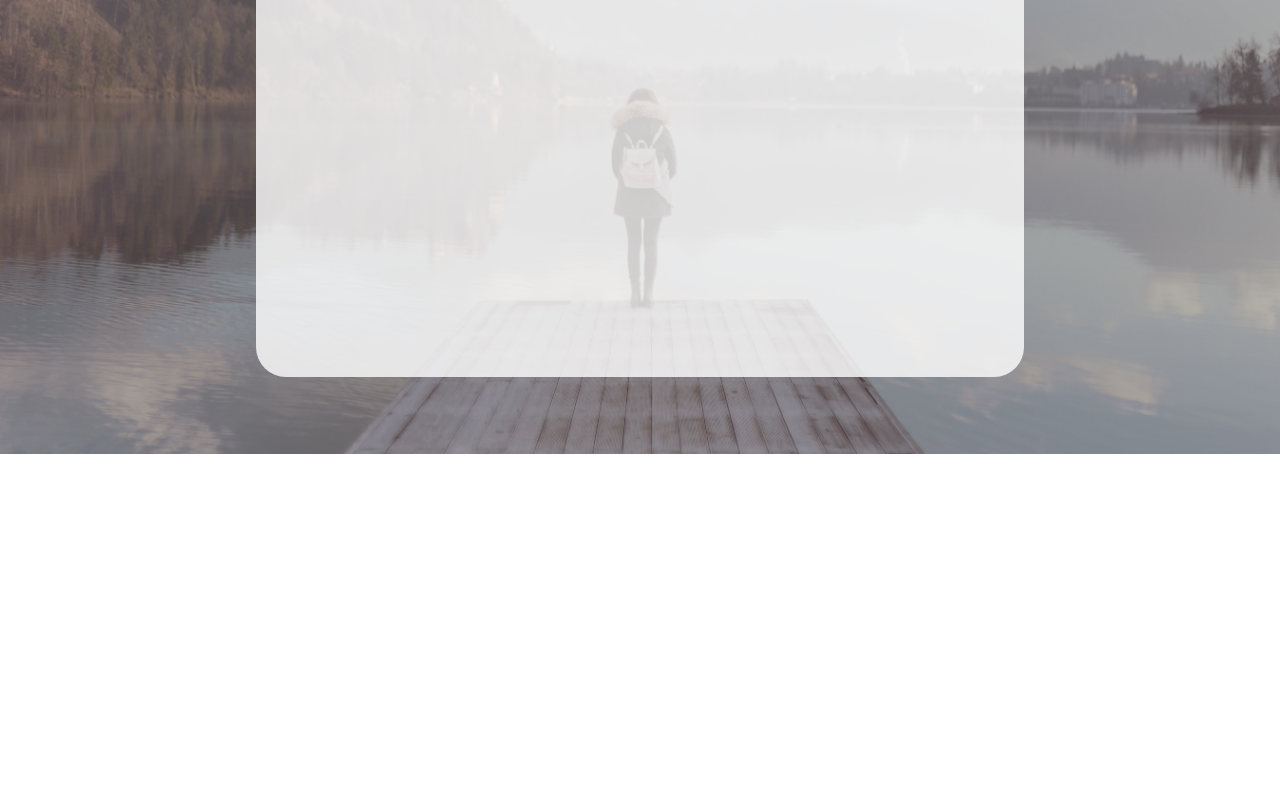
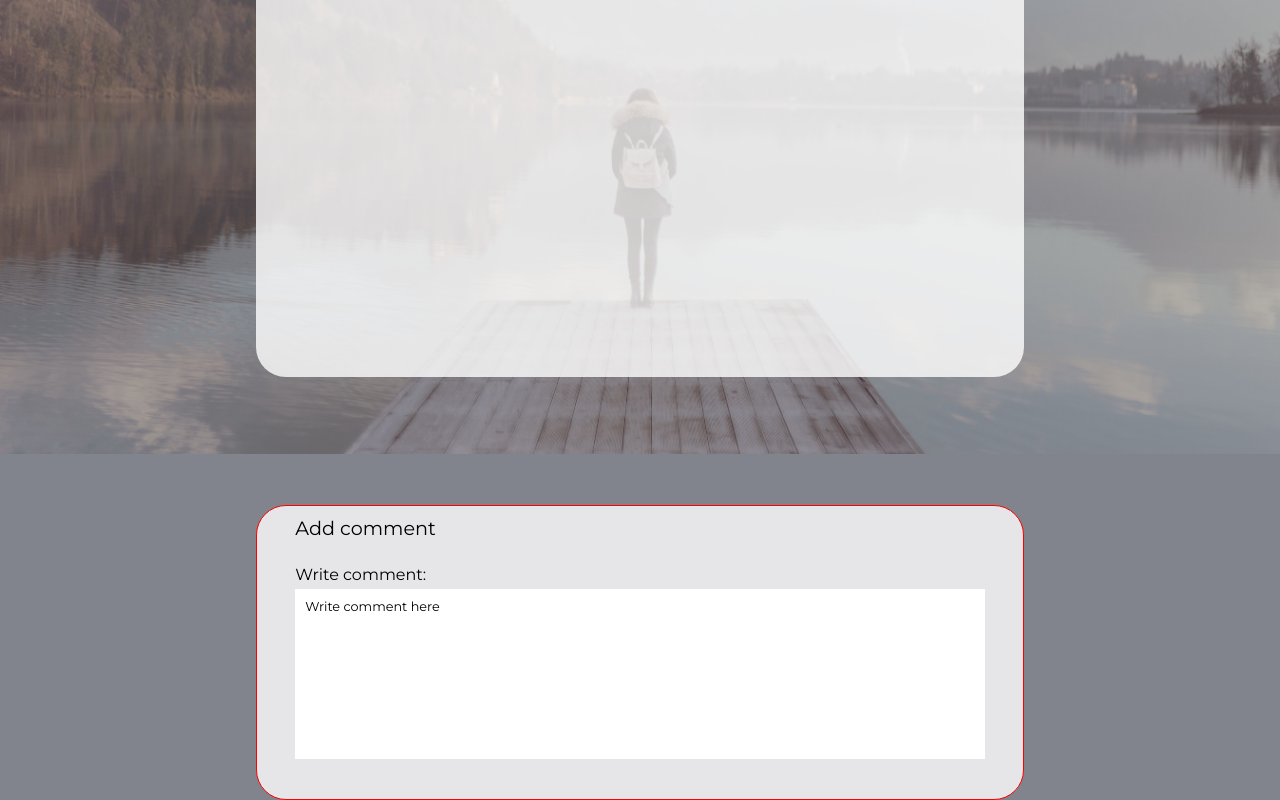
Before and after one commit to johnsuico/haven, a React (Create React App) app in the folder frontend/: page /haven/1 in a window 1280 px wide. Shown: the part 346-1146 px from the top of the page. Before the commit the page ends 800 px from the top, so only its background shows below. Built offline with nearby package versions, Linux system fonts and the light colour scheme; no server answers; the HTML template or start-up script is replaced by a standard one.

Commit message:
start of creating add comment form

```diff
--- a/frontend/src/App.css
+++ b/frontend/src/App.css
@@ -5,6 +5,10 @@
   padding: 0;
   box-sizing: border-box;
   font-family: 'Montserrat', sans-serif;
+}
+
+html, body {
+  background-color: rgba(129, 132, 140, 1);
 }
 
 .container {
--- a/frontend/src/Components/Home-component/home.css
+++ b/frontend/src/Components/Home-component/home.css
@@ -2,7 +2,7 @@
 
 .bg {
   background-image: url('/haven-bg.jpg');
-  height: 100vh;
+  min-height: 100vh;
   width: 100%;
   background-position: center;
   background-size: cover;
--- a/frontend/src/Components/SpecificPost-component/SpecificPost.js
+++ b/frontend/src/Components/SpecificPost-component/SpecificPost.js
@@ -57,6 +57,14 @@ function SpecificPost() {
             <p>{haven.body}</p>
           </div>
         </div>
+
+        <div className="add-comment-container">
+            <h3 className="add-comment-title add-comment-item">Add comment</h3>
+            <form className="add-comment-form add-comment-item">
+              <label>Write comment: </label>
+              <textarea cols="30" rows="10">Write comment here</textarea>
+            </form>
+          </div>
       </div>
     </div>
   )
--- a/frontend/src/Components/SpecificPost-component/specificPost.css
+++ b/frontend/src/Components/SpecificPost-component/specificPost.css
@@ -52,3 +52,43 @@
 .specificPost-context-container p {
   margin: 20px;
 }
+
+.add-comment-container {
+  border: 1px solid red;
+  width: 60%;
+  margin: 10% auto;
+  border-radius: 30px;
+  background-color: rgba(255, 255, 255, 0.8);
+
+}
+
+.add-comment-title {
+  font-weight: 400;
+  font-size: 1.2rem;
+  padding: 10px 0 20px 0;
+}
+
+.add-comment-item {
+  width: 90%;
+  margin: 0 auto;
+}
+
+.add-comment-form {
+  display: flex;
+  flex-direction: column;
+  margin-bottom: 40px;
+}
+
+.add-comment-form label {
+  font-weight: 400;
+  font-size: 1rem;
+  margin: 5px 0;
+}
+
+.add-comment-form textarea {
+  font-size: 0.8rem;
+  resize: none;
+  border: none;
+  outline: none;
+  padding: 10px;
+}
```
